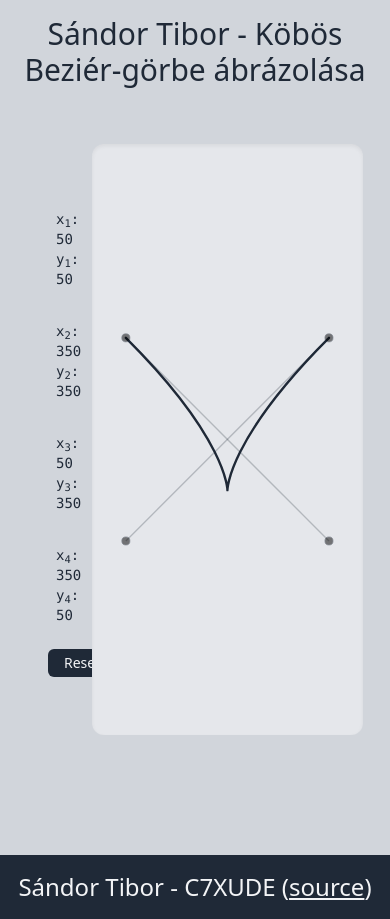
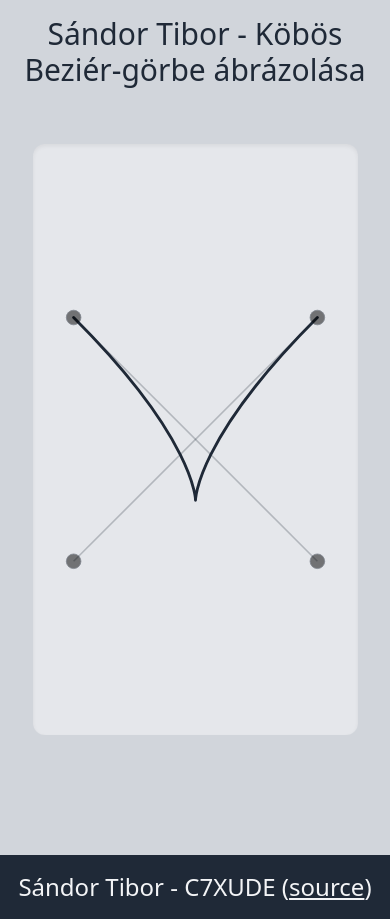
Before and after one commit to tibi1220/next-cubic-bezier, a Next.js app: page / in a window 390 px wide. Built offline with nearby package versions, Linux system fonts and the light colour scheme.

Commit message:
more mobile 'friendly'

```diff
--- a/components/BezierSvgBase.tsx
+++ b/components/BezierSvgBase.tsx
@@ -43,7 +43,7 @@ const BezierSvgBase: React.FC = () => {
   return (
     <>
       <div className="flex justify-around text-sm lg:text-lg xl:text-xl">
-        <div className="my-auto w-2/12 pl-10">
+        <div className="hidden sm:block my-auto w-2/12 pl-10">
           {p.map((elem, index) => (
             <DisplayCoords key={index} index={index + 1} coord={elem} />
           ))}
@@ -57,7 +57,7 @@ const BezierSvgBase: React.FC = () => {
           </div>
         </div>
 
-        <div className="w-10/12">
+        <div className="w-full sm:w-10/12">
           <svg
             xmlns="http://www.w3.org/2000/svg"
             stroke="currentColor"
--- a/components/DraggableAnchor.tsx
+++ b/components/DraggableAnchor.tsx
@@ -48,6 +48,7 @@ const Circle: React.FC<Props> = ({ position, setPosition }) => {
       });
     }
   };
+
   const handlePointerUp = (e: Event) => {
     setPosition({
       ...position,
@@ -61,7 +62,7 @@ const Circle: React.FC<Props> = ({ position, setPosition }) => {
       cy={position.y}
       fill={position.active ? 'red' : 'black'}
       opacity=".5"
-      r={6}
+      r={9}
       onPointerDown={handlePointerDown}
       onPointerUp={handlePointerUp}
       onPointerMove={handlePointerMove}
```
